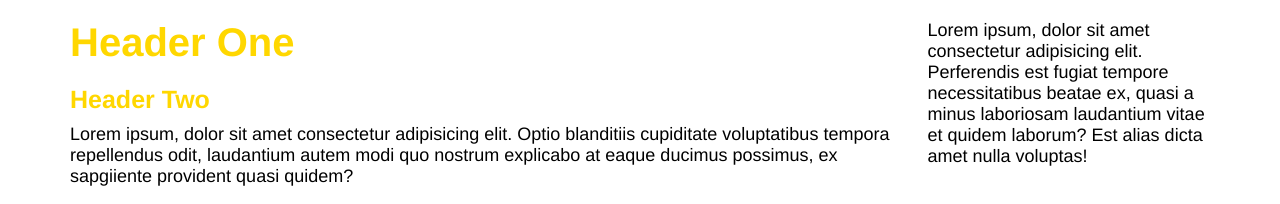
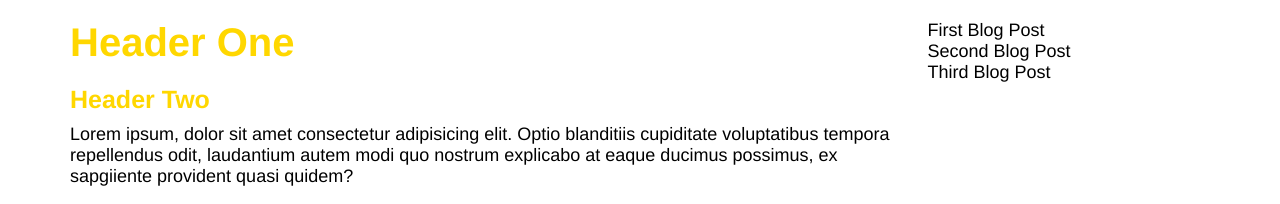
Before and after one commit to kpflug/simple-blog, a plain HTML site: page index.html in a window 1280 px wide. Shown: the top 204 px of the page. Drawn offline with Linux system fonts and the light colour scheme.

Commit message:
adding to blog posts section

```diff
--- a/index.html
+++ b/index.html
@@ -24,7 +24,15 @@
             </div>
 
             <div class="other-posts">
-                    <p>Lorem ipsum, dolor sit amet consectetur adipisicing elit. Perferendis est fugiat tempore necessitatibus beatae ex, quasi a minus laboriosam laudantium vitae et quidem laborum? Est alias dicta amet nulla voluptas!</p>
+                    <div class="other">
+                        <p>First Blog Post</p>
+                    </div>
+                    <div class="other">
+                        <p>Second Blog Post</p>
+                    </div>
+                    <div class="other">
+                        <p>Third Blog Post</p>
+                    </div>
             </div>
 
         </div>
```
